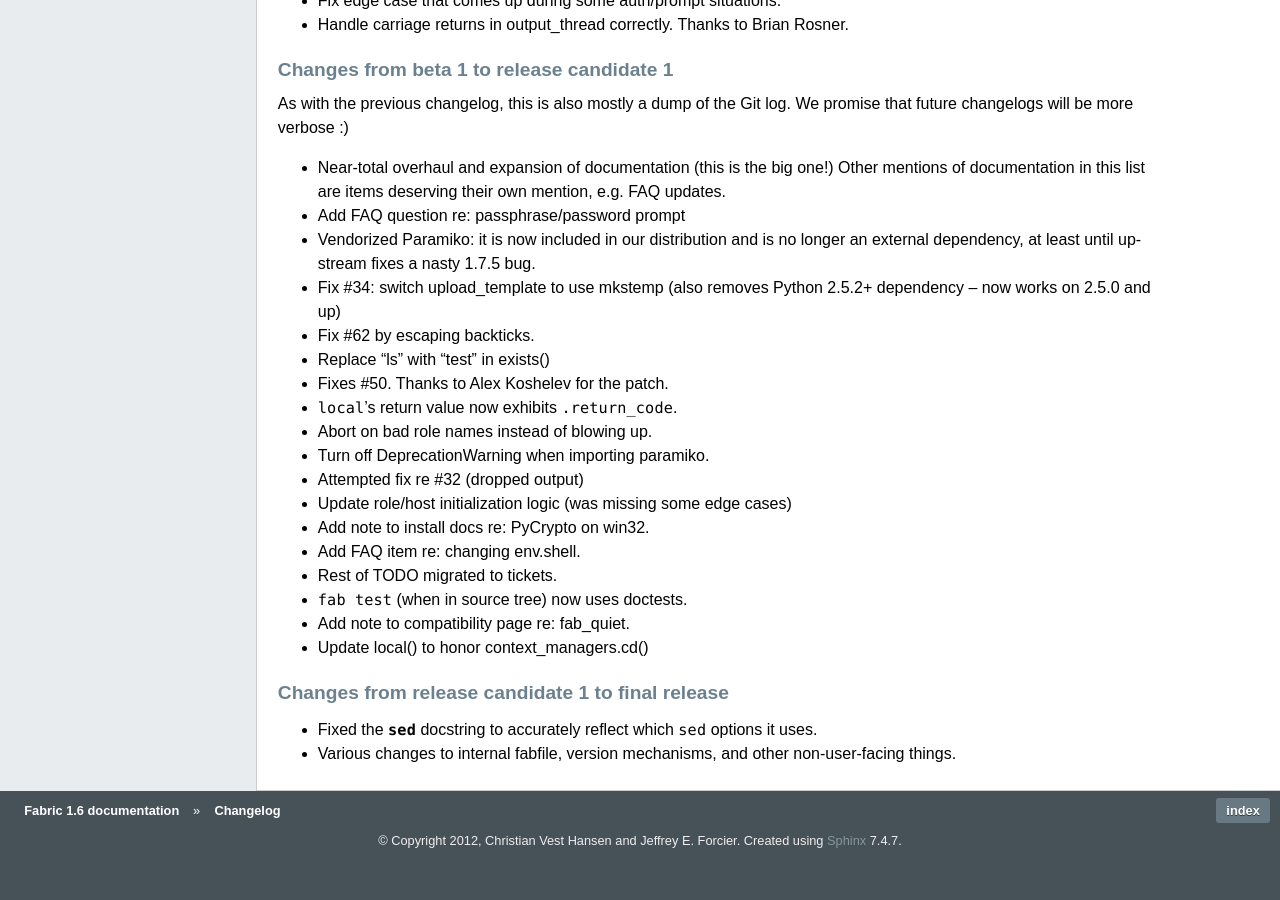
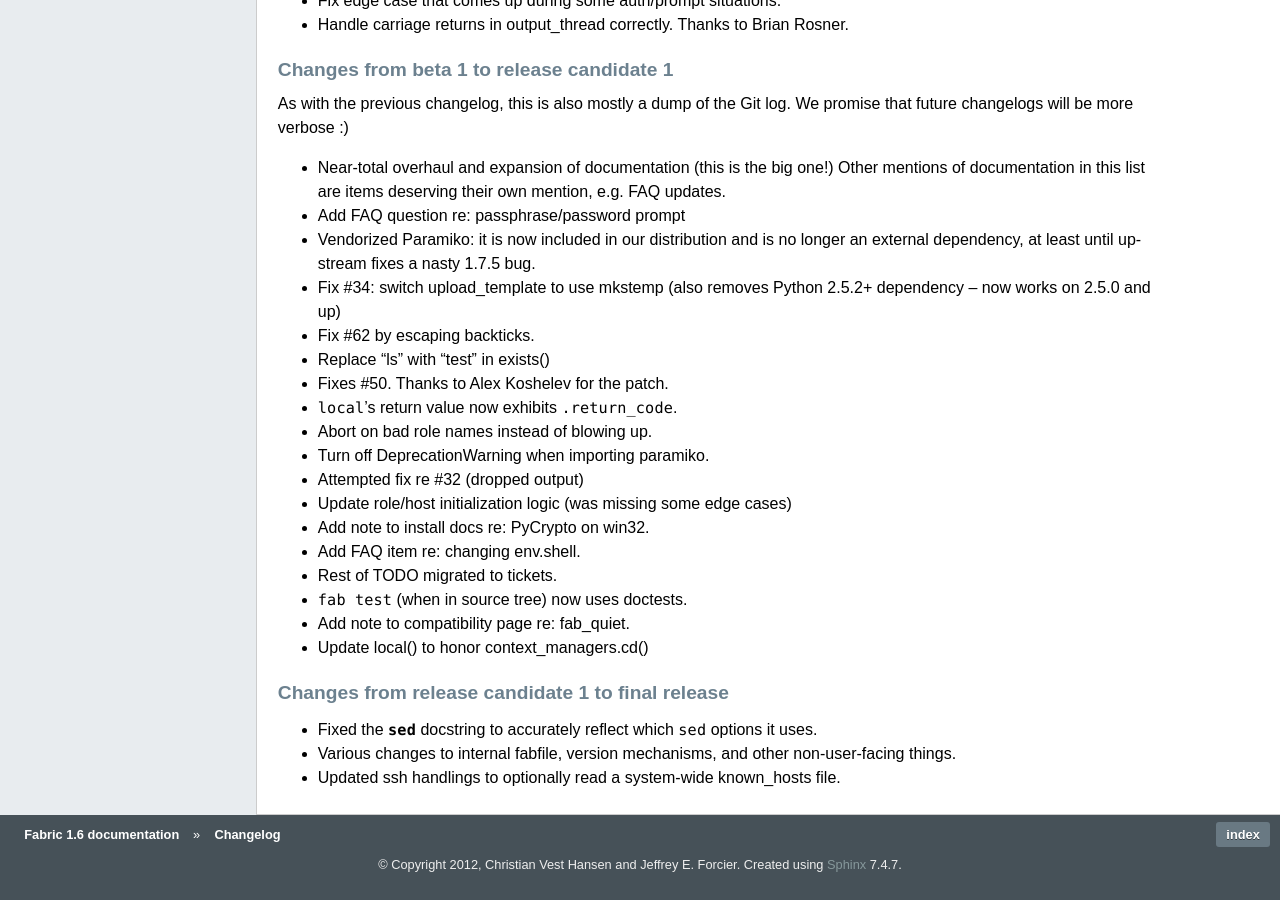
Before and after one commit to fabric/fabric, a Sphinx documentation site: the page built from docs/changelog.rst, in a window 1280 px wide and 900 px high, scrolled down 23894 px. Built offline with Sphinx 7.4.7, drawn with Linux system fonts in a browser that asks for light colours; before the commit the page ends 24770 px from its top, so only the background shows below that.

Commit message:
Updated changelog (for ssh_known_hosts handling).

```diff
--- a/docs/changelog.rst
+++ b/docs/changelog.rst
@@ -1438,3 +1438,4 @@ Changes from release candidate 1 to final release
   ``sed`` options it uses.
 * Various changes to internal fabfile, version mechanisms, and other
   non-user-facing things.
+* Updated ssh handlings to optionally read a system-wide known_hosts file.
```
